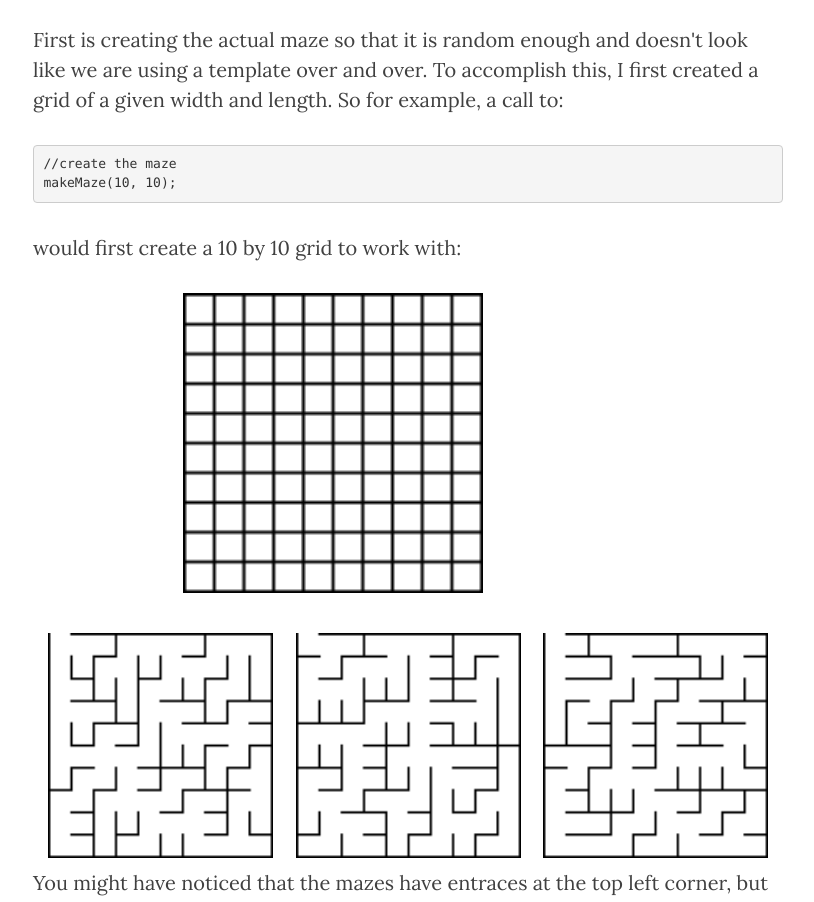
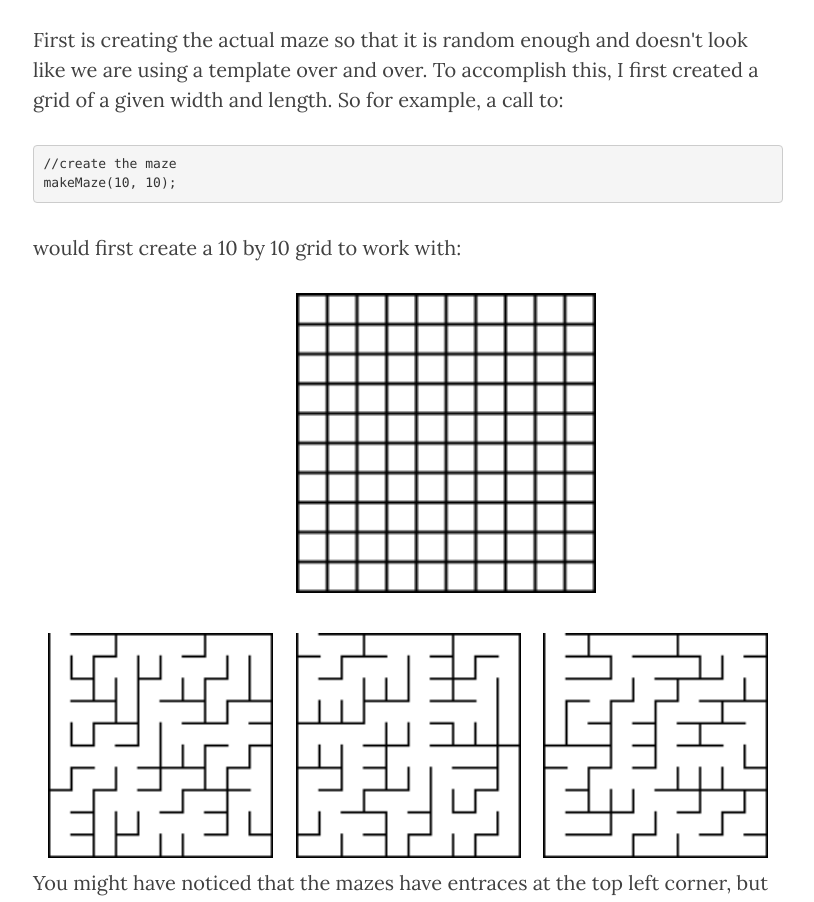
Before and after one commit to cjang5/blog, a Jekyll site: the page built from _posts/2014-12-10-mysterious-mazes.markdown, in a window 1280 px wide. Shown: the part 804-1706 px from the top of the page, without its empty margins (232-1046 px from the left). Built offline with Jekyll 4.4.1, drawn with Linux system fonts in a browser that asks for light colours; nearby versions of some CDN libraries.

Commit message:
Update 2014-12-10-mysterious-mazes.markdown

```diff
--- a/_posts/2014-12-10-mysterious-mazes.markdown
+++ b/_posts/2014-12-10-mysterious-mazes.markdown
@@ -18,7 +18,7 @@ header-img: "img/posts/post-07/post-07-bg.png"
 
 <p>would first create a 10 by 10 grid to work with: </p>
 
-<img src="{{ site.baseurl }}/img/posts/post-07/grid.png" align="center" style="float: center; width: 40%; margin-left: 20%; margin-bottom: 0.5em;">
+<img src="{{ site.baseurl }}/img/posts/post-07/grid.png" align="center" style="float: center; width: 40%; margin-left: 35%; margin-bottom: 0.5em;">
 
 
 
```
